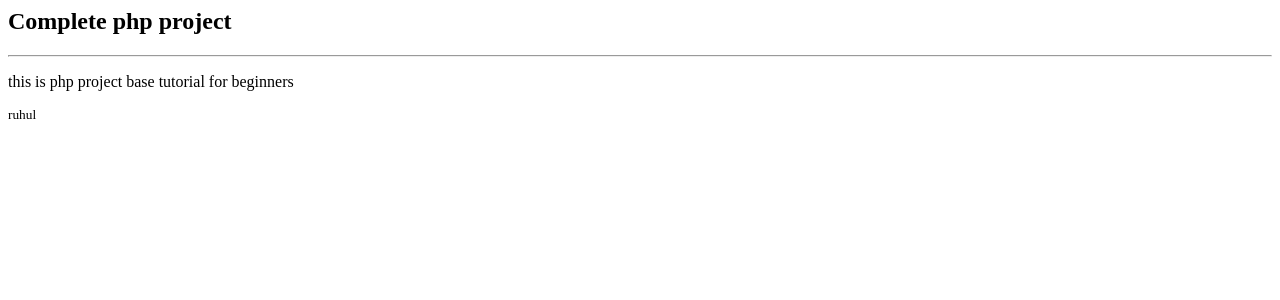
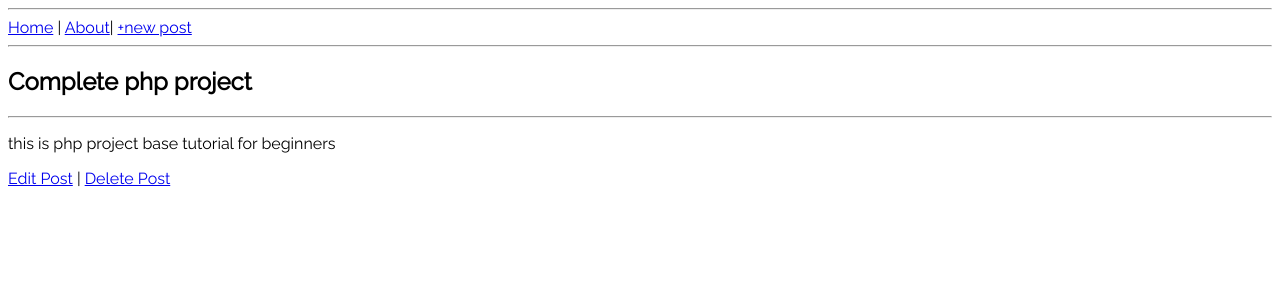
Before and after one commit to amin-ruhul/django-blog-project-v1, a Django app: page /post/1/ in a window 1280 px wide. Shown: the top 300 px of the page. Run offline with Django 3.2, Linux system fonts and the light colour scheme; data comes from the database, SQL or seed files in the repository; both versions use the stored data as it was after the commit.

Commit message:
added CRUD functionality

```diff
--- a/blog/models.py
+++ b/blog/models.py
@@ -1,4 +1,5 @@
 from django.db import models
+from django.urls import reverse
 
 # Create your models here.
 
@@ -9,3 +10,7 @@ class Post(models.Model):
 
     def __str__(self):
         return self.title
+
+
+    def get_absolute_url(self):
+        return reverse('post', args=[str(self.id)])
--- a/blog/urls.py
+++ b/blog/urls.py
@@ -1,8 +1,12 @@
 from django.urls import path
 
 from . import views
+from . views import BlogCreateView,BlogUpdate,Blogdetails,BlogList,BlogDelete
 urlpatterns = [
 
-    path('', views.index, name = 'index'),
-    path('post/<int:post_id>/',views.post,name='post')
+    path('', BlogList.as_view(), name = 'index'),
+    path('post/<int:pk>/',Blogdetails.as_view(),name='post'),
+    path('post/new/', BlogCreateView.as_view(),name = 'new_post'),
+    path('post/<int:pk>/edit/',BlogUpdate.as_view(),name='edit_post'),
+    path('post/<int:pk>/delete/',BlogDelete.as_view(),name='delete_post')
 ]
--- a/blog/views.py
+++ b/blog/views.py
@@ -1,18 +1,47 @@
 from django.shortcuts import get_object_or_404, render
+from django.views.generic import ListView,DetailView
+from django.views.generic.edit import CreateView,UpdateView,DeleteView
+from django.urls import reverse_lazy
 
 # Create your views here.
 from .models import Post
-def index(request):
-    posts = Post.objects.all()
-    contex = {
-        'posts':posts
-    }
-    return render(request,'blog/index.html',contex)
+
+class BlogList(ListView):
+    model = Post
+    template_name = 'blog/index.html'
+
+# def index(request):
+#     posts = Post.objects.all()
+#     contex = {
+#         'posts':posts
+#     }
+#     return render(request,'blog/index.html',contex)
 
 
-def post(request,post_id):
-    posts = get_object_or_404(Post,pk=post_id)
-    contex = {
-        'posts':posts
-    }
-    return render(request,'blog/post_details.html',contex)
+# def post(request,post_id):
+#     posts = get_object_or_404(Post,Post.pk)
+#     contex = {
+#         'posts':posts
+#     }
+#     return render(request,'blog/post_details.html',contex)
+
+class Blogdetails(DetailView):
+    model = Post
+    template_name = 'blog/post_details.html'
+    # contex_object-name = 'indiv_post'
+
+class BlogCreateView(CreateView):
+    model = Post
+    template_name = 'blog/new_post.html'
+    fields = '__all__'
+
+class BlogUpdate(UpdateView):
+    model = Post
+    template_name = 'blog/edit_post.html'
+    fields  = ['title','body']
+
+
+class BlogDelete(DeleteView):
+    model = Post
+    template_name = 'blog/delete_post.html'
+    success_url = reverse_lazy('index')
--- a/templates/base.html
+++ b/templates/base.html
@@ -10,7 +10,7 @@
 </head>
 <body>
     <hr>
-    <a href="{% url 'index'%}">Home</a> | <a href="{% url 'index'%}">About</a>
+    <a href="{% url 'index'%}">Home</a> | <a href="{% url 'index'%}">About</a>| <a href="{% url 'new_post' %}">+new post</a>
     <hr>
 
     {% block body %}
--- a/templates/blog/index.html
+++ b/templates/blog/index.html
@@ -4,7 +4,7 @@
 
 {% block body %}
     <h1>Home Page</h1>
-    {% for post in posts %}
+    {% for post in object_list %}
         <div>
             <h2><a href="{% url 'post' post.pk %}">{{ post.title }}</a></h2>
             <p>{{ post.body }}</p>
--- a/templates/blog/post_details.html
+++ b/templates/blog/post_details.html
@@ -1,10 +1,14 @@
 
-
+{% extends 'base.html' %}
 {% block body %}
     <div class="container">
-        <h2>{{ posts.title }}</h2>
+        <h2>{{ post.title }}</h2>
         <hr>
-        <p>{{ posts.body }}</p>
+        <p>{{ post.body }}</p>
         <small>{{ posts.author }}</small>
     </div>
+    <div>
+        <a href="{% url 'edit_post' post.pk %}"> Edit Post</a> |
+        <a href="{% url 'delete_post' post.pk %}"> Delete Post</a>
+    </div>
 {% endblock %}
```
Also changed, not shown: templates/blog/delete_post.html (added, +9 -0 lines), templates/blog/edit_post.html (added, +9 -0 lines), templates/blog/new_post.html (added, +10 -0 lines), db.sqlite3.
